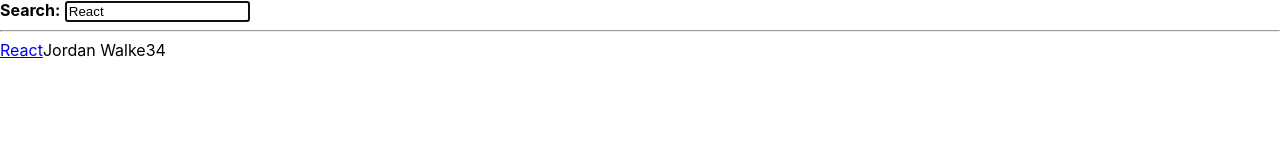
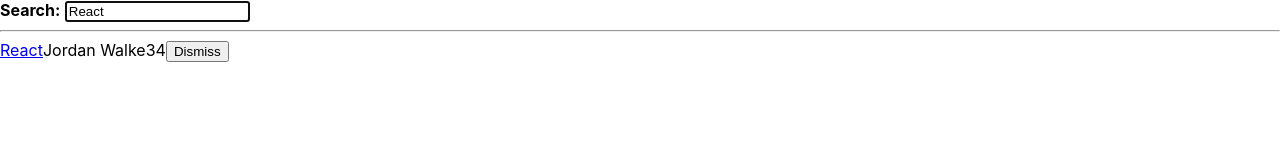
Before and after one commit to Rounak1234567/learning, a React (Create React App) app: page / in a window 1280 px wide. Shown: the top 160 px of the page. Built offline with nearby package versions, Linux system fonts and the light colour scheme.

Commit message:
added remove functionality

```diff
--- a/src/App.js
+++ b/src/App.js
@@ -45,7 +45,7 @@
     setSearch(e.target.value);
   }
 
-  const list = [
+  const initialStories = [
     {
       title: 'React',
       url: 'https://reactjs.org/',
@@ -64,9 +64,18 @@
     },
   ];
 
-  const searchedStories = list.filter(story =>
+  const [stories, setStories] = useState(initialStories);
+
+  const searchedStories = stories.filter(story =>
     story.title.toLowerCase().includes(search.toLowerCase())
   );
+
+  const handleRemoveStory = (item)=>{
+    const newStories = stories.filter(story=>
+      item.objectID !== story.objectID
+      );
+      setStories(newStories)
+  }
 
 
 
@@ -86,7 +95,7 @@
         <strong>Search:</strong>
       </Search>
       <hr />
-      <List list={searchedStories} />
+      <List list={searchedStories} onRemoveItem={handleRemoveStory} />
     </div>
   );
 }
--- a/src/components/List.jsx
+++ b/src/components/List.jsx
@@ -1,7 +1,7 @@
-const List = ({ list }) => {
+const List = ({ list, onRemoveItem }) => {
 
 
-    const Item = ({ item }) => {
+    const Item = ({ item, onRemoveItem  }) => {
         return (
             <div>
                 <span>
@@ -10,12 +10,17 @@
                 <span>{item.author}</span>
                 <span>{item.num_comments}</span>
                 <span>{item.points}</span>
+                <span>
+                    <button type="button" onClick={() => onRemoveItem(item)}>
+                        Dismiss
+                    </button>
+                </span>
             </div>
         )
     }
 
 
-    return list.map(item => <Item key={item.objectID} item={item} />);
+    return list.map(item => <Item key={item.objectID} item={item} onRemoveItem={onRemoveItem} />);
 }
 
 export { List }
```
